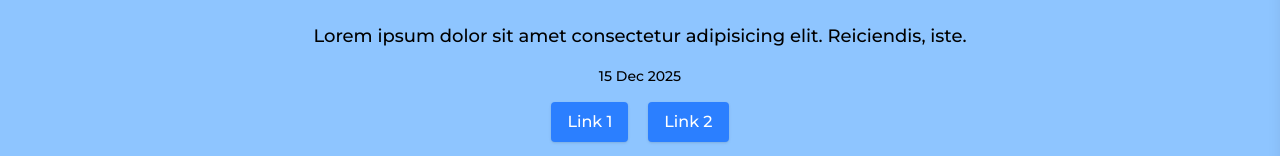
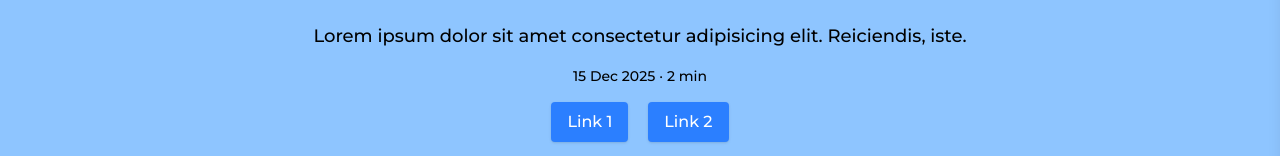
Before and after one commit to davinaleong/proj-davdevs-2025, a Next.js app: page /faith/20251018-jesus-lead-good-food in a window 1280 px wide. Shown: the part 188-344 px from the top of the page. Built offline with nearby package versions, Linux system fonts and the light colour scheme.

Commit message:
Added the reading time.

```diff
--- a/app/faith/[slug]/page.tsx
+++ b/app/faith/[slug]/page.tsx
@@ -13,7 +13,11 @@ export default function FaithSlugPage() {
             <HeroSection className="flow" variant="responsive" height="half">
                 <h1 className="text-4xl lg:text-6xl font-bold">Post Title</h1>
                 <p className="lg:text-lg">Lorem ipsum dolor sit amet consectetur adipisicing elit. Reiciendis, iste.</p>
-                <p className="text-sm"><time>15 Dec 2025</time></p>
+                <p className="flex justify-center gap-1 text-sm">
+                    <span> <time>15 Dec 2025</time></span>
+                    <span>&middot;</span>
+                    <span><time>2 min</time></span>
+                </p>
                 <p className="flex justify-center gap-5">
                     <LinkButton href="#">Link 1</LinkButton>
                     <LinkButton href="#">Link 2</LinkButton>
```
